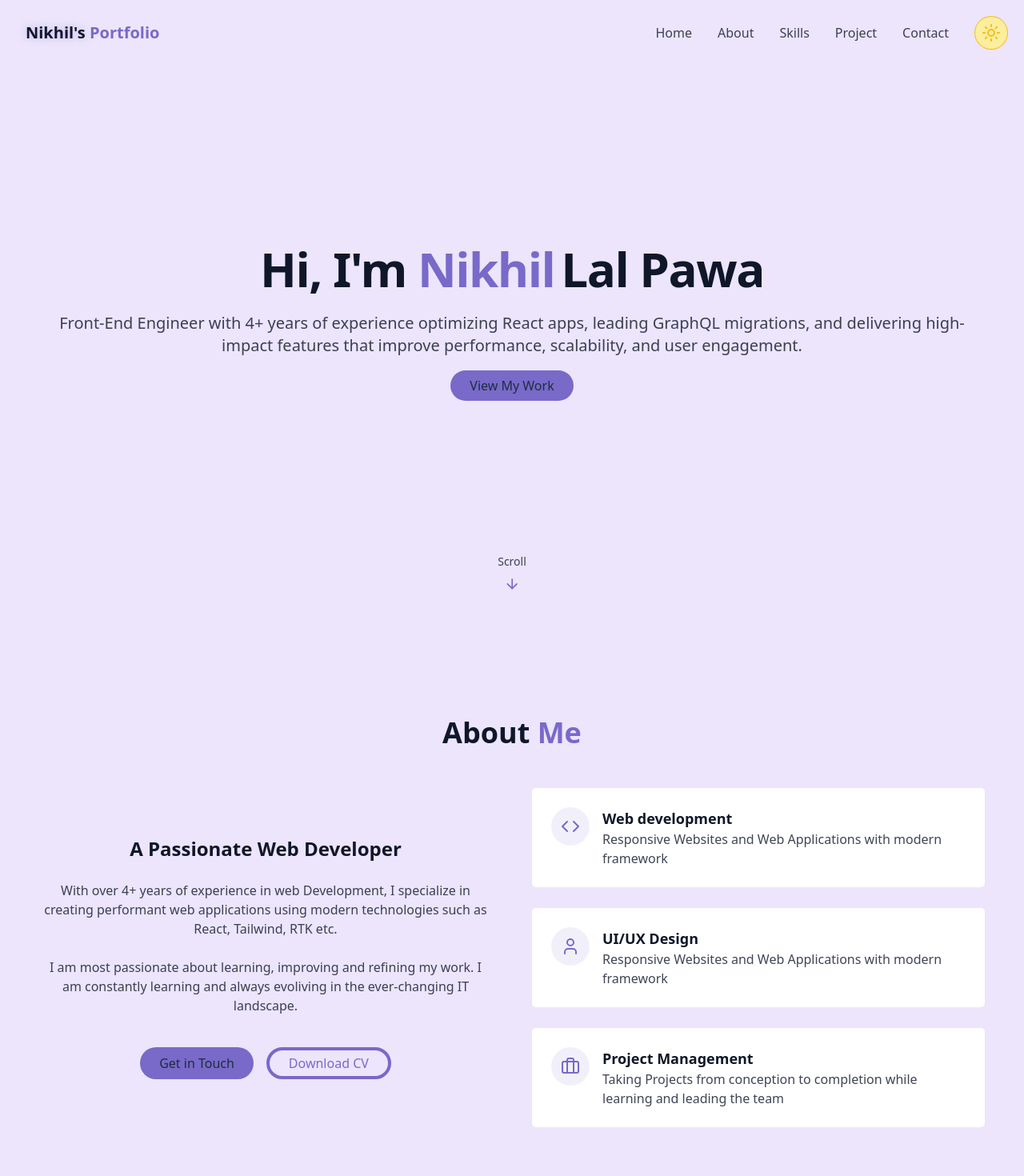
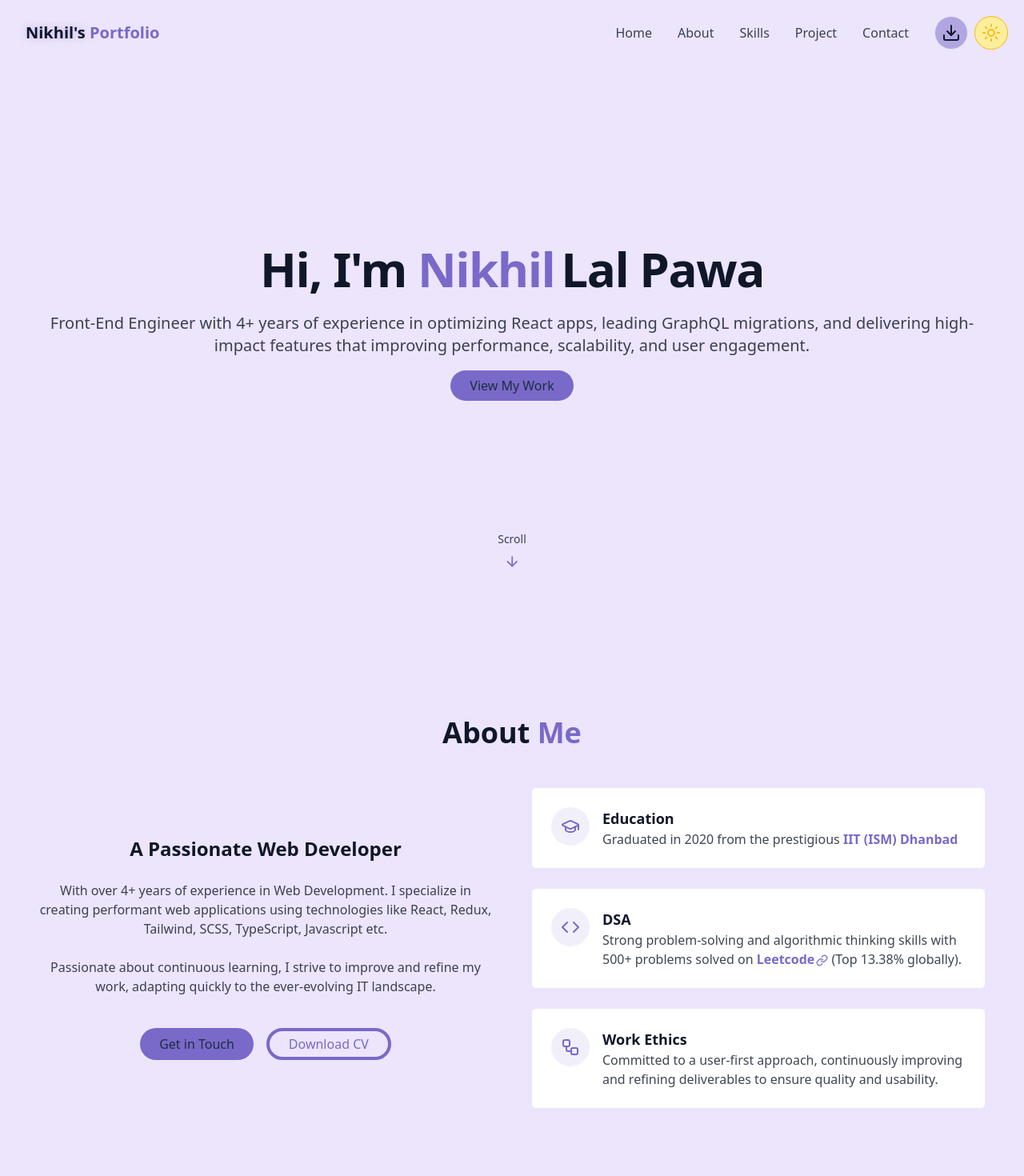
Before and after one commit to kurama199/portfolio, a React (Vite) app: page / in a window 1280 px wide. Shown: the top 1470 px of the page at 80% size. Built offline with nearby package versions, Linux system fonts and the light colour scheme.

Commit message:
1608:10:08AM pre-final improvement post

```diff
--- a/src/components/AboutSection.tsx
+++ b/src/components/AboutSection.tsx
@@ -1,5 +1,5 @@
 import { navData } from "@/utils/utils";
-import { Briefcase, Code, User } from "lucide-react";
+import { Code, GraduationCap, Link, Workflow } from "lucide-react";
 
 export const AboutSection = () => {
   return (
@@ -15,14 +15,14 @@ export const AboutSection = () => {
               A Passionate Web Developer
             </h3>
             <p className="text-muted-foreground">
-              With over 4+ years of experience in web Development, I specialize
-              in creating performant web applications using modern technologies
-              such as React, Tailwind, RTK etc.
+              With over 4+ years of experience in Web Development. I specialize
+              in creating performant web applications using technologies like
+              React, Redux, Tailwind, SCSS, TypeScript, Javascript etc.
             </p>
             <p className="text-muted-foreground">
-              I am most passionate about learning, improving and refining my
-              work. I am constantly learning and always evoliving in the
-              ever-changing IT landscape.
+              Passionate about continuous learning, I strive to improve and
+              refine my work, adapting quickly to the ever-evolving IT
+              landscape.
             </p>
             <div className="flex flex-col sm:flex-row gap-4 pt-4 justify-center items-center">
               <a href={`#${navData.Contact}`} className="cosmic-button">
@@ -41,13 +41,15 @@ export const AboutSection = () => {
             <div className="gradient-border p-6 card-hover">
               <div className="flex items-start gap-4">
                 <div className="p-3 rounded-full bg-primary/10">
-                  <Code className="h-6 w-6 text-primary" />
+                  <GraduationCap className="h-6 w-6 text-primary" />
                 </div>
                 <div className="text-left">
-                  <h4 className="font-semibold text-lg">Web development</h4>
+                  <h4 className="font-semibold text-lg">Education</h4>
                   <p className="text-muted-foreground">
-                    Responsive Websites and Web Applications with modern
-                    framework
+                    Graduated in 2020 from the prestigious{" "}
+                    <span className="text-primary font-bold">
+                      IIT (ISM) Dhanbad
+                    </span>
                   </p>
                 </div>
               </div>
@@ -55,13 +57,22 @@ export const AboutSection = () => {
             <div className="gradient-border p-6 card-hover">
               <div className="flex items-start gap-4">
                 <div className="p-3 rounded-full bg-primary/10">
-                  <User className="h-6 w-6 text-primary" />
+                  <Code className="h-6 w-6 text-primary" />
                 </div>
                 <div className="text-left">
-                  <h4 className="font-semibold text-lg">UI/UX Design</h4>
+                  <h4 className="font-semibold text-lg">DSA</h4>
                   <p className="text-muted-foreground">
-                    Responsive Websites and Web Applications with modern
-                    framework
+                    Strong problem-solving and algorithmic thinking skills with
+                    500+ problems solved on{" "}
+                    <a
+                      className="text-primary font-bold cursor-pointer items-center hover:underline inline-block gap-1"
+                      href="https://leetcode.com/u/nikhillalpawa/"
+                      target="_blank"
+                    >
+                      Leetcode
+                      <Link size={15} className="inline-block ml-0.5" />
+                    </a>{" "}
+                    (Top 13.38% globally).
                   </p>
                 </div>
               </div>
@@ -69,13 +80,13 @@ export const AboutSection = () => {
             <div className="gradient-border p-6 card-hover">
               <div className="flex items-start gap-4">
                 <div className="p-3 rounded-full bg-primary/10">
-                  <Briefcase className="h-6 w-6 text-primary" />
+                  <Workflow className="h-6 w-6 text-primary" />
                 </div>
                 <div className="text-left">
-                  <h4 className="font-semibold text-lg">Project Management</h4>
+                  <h4 className="font-semibold text-lg">Work Ethics</h4>
                   <p className="text-muted-foreground">
-                    Taking Projects from conception to completion while learning
-                    and leading the team
+                    Committed to a user-first approach, continuously improving
+                    and refining deliverables to ensure quality and usability.
                   </p>
                 </div>
               </div>
--- a/src/components/ContactSection.tsx
+++ b/src/components/ContactSection.tsx
@@ -122,7 +122,7 @@ export const ContactSection = () => {
                     className="text-muted-foreground flex gap-2 items-center"
                     target="_blank"
                   >
-                    Bangalore, Karnataka (560103)
+                    Bangalore, Karnataka
                   </a>
                 </div>
               </div>
@@ -133,14 +133,14 @@ export const ContactSection = () => {
                 <a
                   href="https://www.linkedin.com/in/nikhil-lal-pawa-628262134/"
                   target="_blank"
-                  className="hover:text-primary transition-colors duration-300"
+                  className="hover:text-primary text-primary md:text-primary/70 transition-colors duration-300"
                 >
                   <Linkedin />
                 </a>
                 <a
                   href="https://www.instagram.com/kurama_nlp?igsh=MWt6dndrOHBvbzR6NA%3D%3D&utm_source=qr"
                   target="_blank"
-                  className="hover:text-primary transition-colors duration-300"
+                  className="hover:text-primary text-primary md:text-primary/70 transition-colors duration-300"
                 >
                   <Instagram />
                 </a>
--- a/src/components/HeroSection.tsx
+++ b/src/components/HeroSection.tsx
@@ -19,9 +19,10 @@ export const HeroSection = () => {
             </span>
           </h1>
           <p className="text-lg md:text-xl text-muted-foreground max-2-2xl max-auto opacity-0 animate-fade-in-delay-3">
-            Front-End Engineer with 4+ years of experience optimizing React
+            Front-End Engineer with 4+ years of experience in optimizing React
             apps, leading GraphQL migrations, and delivering high-impact
-            features that improve performance, scalability, and user engagement.
+            features that improving performance, scalability, and user
+            engagement.
           </p>
           <div className="opacity-0 animate-fade-in-delay-4">
             <a href={`#${navData.Project}`} className="cosmic-button">
@@ -29,10 +30,13 @@ export const HeroSection = () => {
             </a>
           </div>
         </div>
-        <div className="absolute bottom-8 left-1/2 transform -translate-1/2 flex flex-col items-center animate-bounce">
+        <a
+          className="absolute bottom-15 left-1/2 transform -translate-1/2 flex flex-col items-center animate-bounce"
+          href={`#${navData.About}`}
+        >
           <span className="text-sm text-muted-foreground mb-2">Scroll</span>
           <ArrowDown className="h-5 w-5 text-primary" />
-        </div>
+        </a>
       </div>
     </section>
   );
--- a/src/components/Navbar.tsx
+++ b/src/components/Navbar.tsx
@@ -1,5 +1,5 @@
 import { cn, navData } from "@/utils/utils";
-import { Menu, X } from "lucide-react";
+import { Download, Menu, X } from "lucide-react";
 import { useLayoutEffect, useMemo, useState } from "react";
 import ThemeToggle, { type ThemeToggleProps } from "./ThemeToggle";
 
@@ -76,6 +76,17 @@ export const Navbar = ({
             ))}
           </div>
         </div>
+        <div className="flex">
+          <a
+            href="Nikhil_CV.pdf"
+            download="Nikhil_CV.pdf"
+            title="Download CV"
+            className="p-2 rounded-full bg-primary/50 mr-2 hover:bg-primary/80 border-border border"
+          >
+            <Download size={24} />
+          </a>
+        </div>
+
         <ThemeToggle
           isDarkMode={isDarkMode}
           setIsDarkMode={setIsDarkMode}
--- a/src/components/SkillsSection.tsx
+++ b/src/components/SkillsSection.tsx
@@ -15,16 +15,16 @@ const skills = [
   { name: "SCSS", level: 80, category: "Frameworks" },
   { name: "Apollo Client", level: 75, category: "Frameworks" },
   //tools
-  { name: "VS Code", level: 100, category: "tools" },
-  { name: "Git/GitHub", level: 100, category: "tools" },
+  { name: "VS Code", level: 95, category: "tools" },
+  { name: "Git/GitHub", level: 95, category: "tools" },
   { name: "MongoDB", level: 60, category: "tools" },
-  { name: "GitLab", level: 100, category: "tools" },
+  { name: "GitLab", level: 95, category: "tools" },
   { name: "Figma", level: 85, category: "tools" },
-  { name: "Jira", level: 100, category: "tools" },
+  { name: "Jira", level: 95, category: "tools" },
   // IT constructs
   { name: "DSA", level: 75, category: "IT Constructs" },
   { name: "OOPS", level: 90, category: "IT Constructs" },
-  { name: "Agile", level: 100, category: "IT Constructs" },
+  { name: "Agile", level: 95, category: "IT Constructs" },
   { name: "Cross-Team Communication", level: 90, category: "IT Constructs" },
   { name: "Design System", level: 95, category: "IT Constructs" },
 ];
@@ -77,7 +77,7 @@ export const SkillsSection = () => {
                     style={{ width: `${skill.level}%` }}
                   />
                 </div>
-                <div className="text-right mt-1">{skill.level}</div>
+                <div className="text-right mt-1">{skill.level}%</div>
               </div>
             ) : null
           )}
--- a/src/components/ThemeToggle.tsx
+++ b/src/components/ThemeToggle.tsx
@@ -37,6 +37,7 @@ const ThemeToggle: React.FC<ThemeToggleProps> = ({
           return !i;
         })
       }
+      title="Theme Toggle"
       className={cn(
         "p-2 rounded-full transition-colors duration-300 ease-in-out z-50 cursor-pointer border",
         isDarkMode
```
Also changed, not shown: src/components/ProjectSection.tsx (+40 -22 lines).
